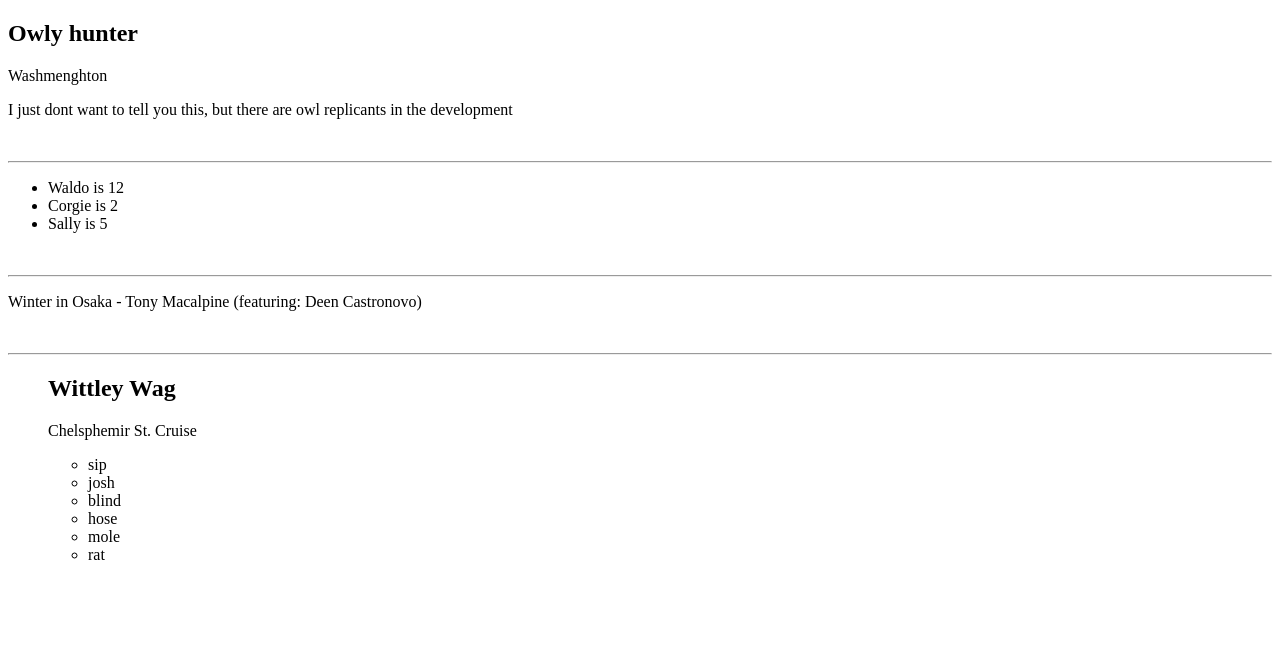
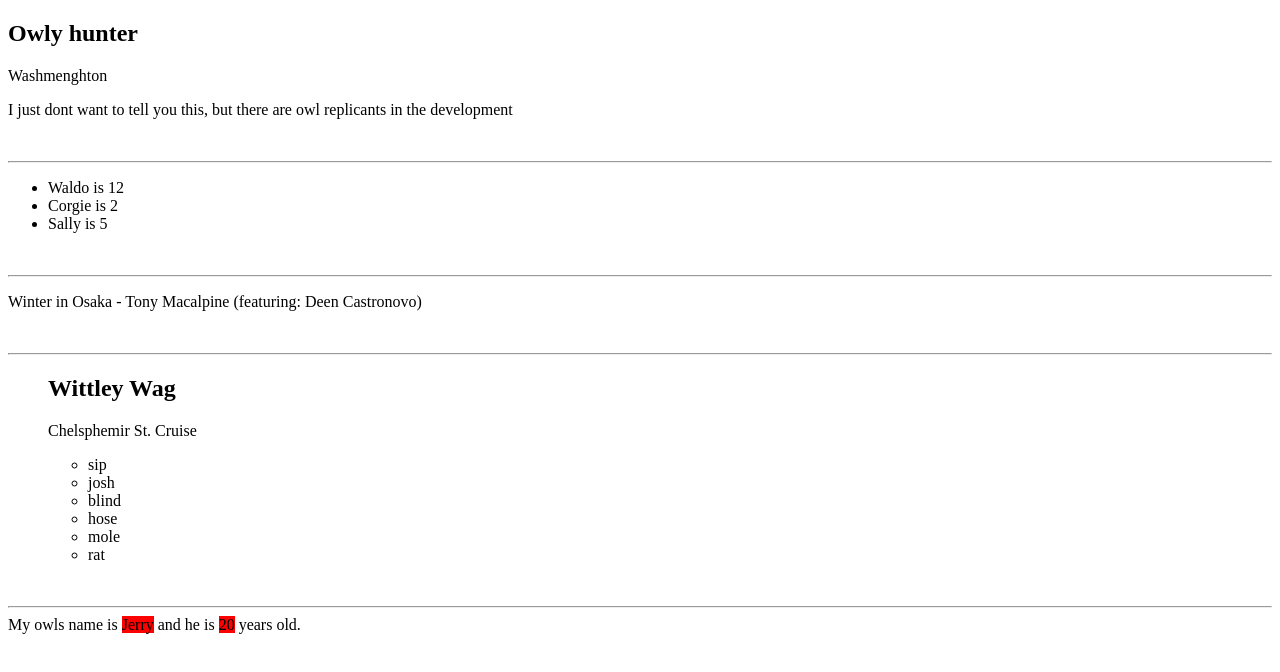
Before and after one commit to owlypixel/JavaScript_puzzles, a plain HTML site: page template_strings.html in a window 1280 px wide. Drawn offline with Linux system fonts and the light colour scheme.

Commit message:
tagged template strings

```diff
--- a/template_strings.html
+++ b/template_strings.html
@@ -2,6 +2,11 @@
 <html>
 <head>
 	<title>Template Strings!</title>
+	<style>
+		.hl {
+			background: red;
+		}
+	</style>
 </head>
 <body>
 	<div id="owl"></div>
@@ -14,6 +19,10 @@
 	<br>
 	<hr>
 	<div id="beer"></div>
+	<br>
+	<hr>
+	<div id="spook"></div>
+
 
 
 <script>
@@ -99,6 +108,20 @@
 
 	document.getElementById('beer').innerHTML = beermarkup;
 
+	function highlight(strings, ...values){
+		let str = '';
+		strings.forEach((string, i) => {
+			str += `${string} <span contenteditable class="hl">${values[i] || ''}</span>`;
+		})
+		return str;
+	};
+	const name1 = 'Jerry';
+	const age1 = 20;
+	const word = highlight`My owls name is ${name1} and he is ${age1} years old.`;
+	// console.log(word);
+	document.getElementById('spook').innerHTML = word;
+
+
 
 
 </script>
```
Also changed, not shown: mix&match.html (+1 -0 lines).
